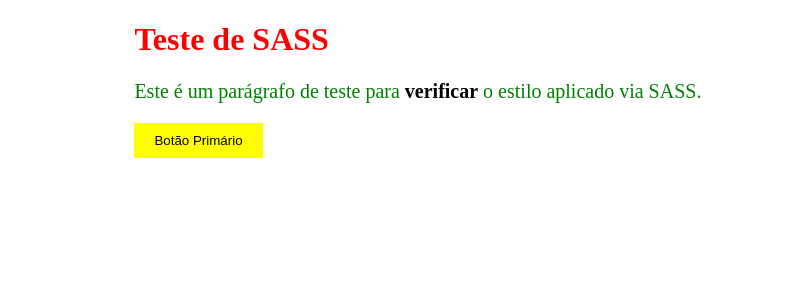
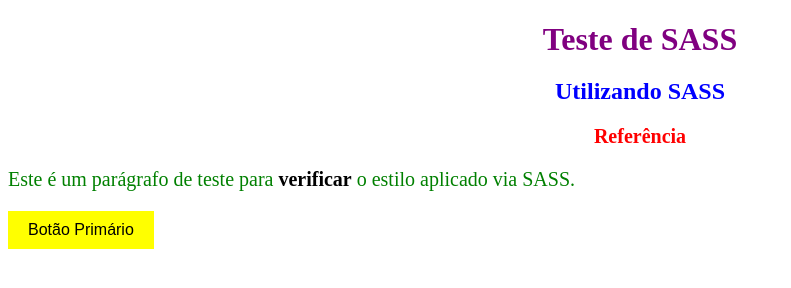
Before and after one commit to paulolucasz/js09, a website: page sass/sass.html in a window 1280 px wide. Shown: the whole page, without its empty margins (0-791 px from the left). Drawn offline with Linux system fonts and the light colour scheme.

Commit message:
sass e css uma nova forma

```diff
--- a/sass/estilo.scss
+++ b/sass/estilo.scss
@@ -1,18 +1,35 @@
-h1 {
-    color: blue;
-}
+$tema-escuro: false;
 
 .container{
-    margin: 0 auto;
-    width: 80%;
 
-    h1{
-        color: red;
+    @if $tema-escuro {
+        background-color: #333;
+            h1 {
+                color: #fff;
+            }
+
+    } @else {
+        background-color: #fff;
+            h1 {
+                color: #000;
+            }
     }
+
+    @mixin centralizar {
+        display: flex;
+        justify-content: center;
+        align-items: center;
+    }
+
+    //@include centralizar;
+    //margin: 0 auto;
+    //width: 80%;
+    //padding: 20px;
 
     p {
         font-size: 20px;
         color: green;}
+
 
         b {
             font-weight: bold;
@@ -23,9 +40,31 @@
         border: none;
         padding: 10px 20px;
         cursor: pointer;
+        font-size: 16px;
 
         &:hover {
             background-color: orange;
         }
     }
+
+    h1 {
+        font-size: 32px;
+        color: purple;
+        margin-bottom: 20px;
+        @include centralizar;
+    }
+
+        h2 {
+        font-size: 24px;
+        color: blue;
+        margin-top: 20px;
+        @include centralizar;
+    }
+
+    h3 {
+        font-size: 20px;
+        color: red;
+        margin-top: 15px;
+        @include centralizar;
+        }
 }
--- a/sass/sass.html
+++ b/sass/sass.html
@@ -9,6 +9,8 @@
 <body>
     <div class="container">
     <h1>Teste de SASS</h1>
+    <h2>Utilizando SASS</h2>
+    <h3>Referência</h3>
     <p>Este é um parágrafo de teste para <b>verificar</b> o estilo aplicado via SASS.</p>
     <button class="btn-primary">Botão Primário</button>
     </div>
```
Also changed, not shown: sass/estiloCompilado.css, 1 other file.
